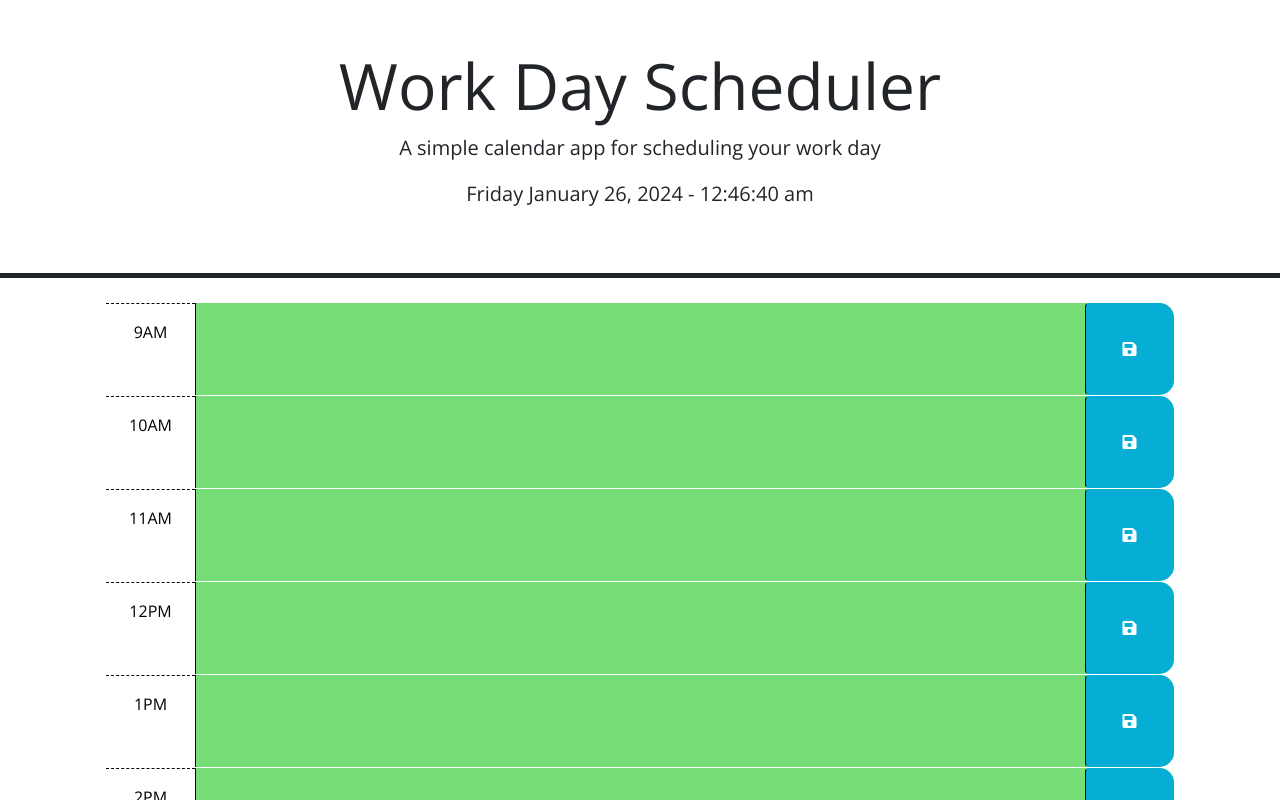
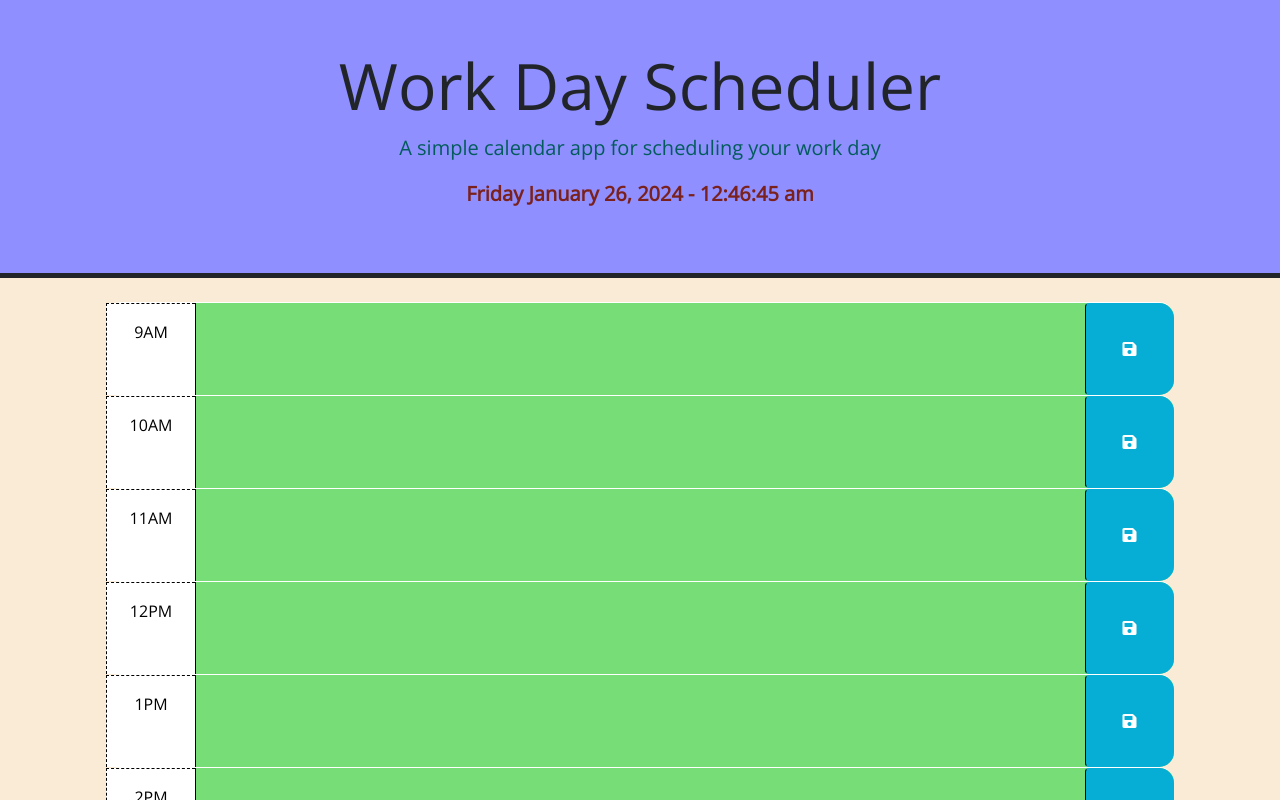
Before and after one commit to JoshMassa/work-day-scheduler, a plain HTML site: page index.html in a window 1280 px wide. Shown: the top 800 px of the page. Drawn offline with nearby package versions, Linux system fonts and the light colour scheme.

Commit message:
created a function for the time displayed in the header so that it updates the current time dynamically every second

```diff
--- a/assets/css/style.css
+++ b/assets/css/style.css
@@ -62,6 +62,32 @@ textarea {
   margin-bottom: 50px;
 }
 
+header {
+  background-color: rgb(143, 143, 255);
+}
+
+.lead {
+  color: rgb(3, 91, 91);
+}
+
+#currentDay {
+  color: #7a211d;
+  font-weight: 900;
+}
+
+body {
+  background-color:antiquewhite;
+  min-width: 320px;
+}
+
+.hour {
+  border-left: 1px dashed black;
+}
+
+#hour-17 .hour {
+  border-bottom: 1px dashed black;
+}
+
 @media screen and (max-width: 450px) {
   .time-block {
     margin-left: -40px;
@@ -73,7 +99,7 @@ textarea {
   }
 }
 
-@media screen and (max-width: 375px) {
+@media screen and (max-width: 374px) {
   .time-block {
     margin-left: -40px;
     margin-right: -80px;
--- a/assets/javascript/script.js
+++ b/assets/javascript/script.js
@@ -1,30 +1,17 @@
 var saveButton = $('.saveBtn');
-var currentDay = dayjs().format('dddd');
 var timeBlock = $('.time-block');
-// Wrap all code that interacts with the DOM in a call to jQuery to ensure that
-// the code isn't run until the browser has finished rendering all the elements
-// in the html.
+
 $(document).ready(function () {
-  // TODO: Add a listener for click events on the save button. This code should
-  // use the id in the containing time-block as a key to save the user input in
-  // local storage. HINT: What does `this` reference in the click listener
-  // function? How can DOM traversal be used to get the "hour-x" id of the
-  // time-block containing the button that was clicked? How might the id be
-  // useful when saving the description in local storage?
+  //Function to listen for click events on the save button and save any tasks to localStorage
   saveButton.on('click', function () {
     var blockId = $(this).closest('.time-block').attr('id');
     var userInput = $(this).siblings('.description').val();
     localStorage.setItem(blockId, userInput);
   });
 
-  // TODO: Add code to apply the past, present, or future class to each time
-  // block by comparing the id to the current hour. HINTS: How can the id
-  // attribute of each time-block be used to conditionally add or remove the
-  // past, present, and future classes? How can Day.js be used to get the
-  // current hour in 24-hour time?
-
   //Get Current Time
   var currentHour = new Date().getHours();
+
   //Function to set background colors based on past, present, or future time blocks
   timeBlock.each(function() {
     var blockHour = parseInt($(this).attr('id').split('-')[1]);
@@ -37,9 +24,7 @@ $(document).ready(function () {
       $(this).addClass('future');
     }
   });
-  // TODO: Add code to get any user input that was saved in localStorage and set
-  // the values of the corresponding textarea elements. HINT: How can the id
-  // attribute of each time-block be used to do this?
+
   //Function to retrieve and set values from localStorage
   $('.time-block textarea').each(function() {
     var blockId = $(this).closest('.time-block').attr('id');
@@ -48,7 +33,12 @@ $(document).ready(function () {
       $(this).val(savedInput);
     }
   });
-  //Code to display the current date and time in the header of the page.
-  var currentDT = dayjs().format('dddd MMMM D, YYYY' + ' -' + ' hh:mm:ss a');
-  $('#currentDay').text(currentDT);
+
+  //Function to dynamically display and update the current date and time in the header of the page.
+  function updateCurrentTime() {
+    var currentDT = dayjs().format('dddd MMMM D, YYYY' + ' -' + ' hh:mm:ss a');
+    $('#currentDay').text(currentDT);
+    setInterval(updateCurrentTime, 1000);
+  }
+  updateCurrentTime();
 });
```
